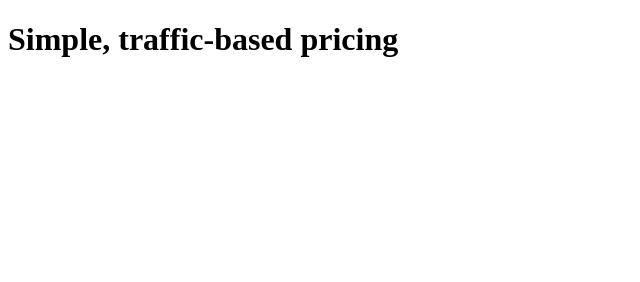
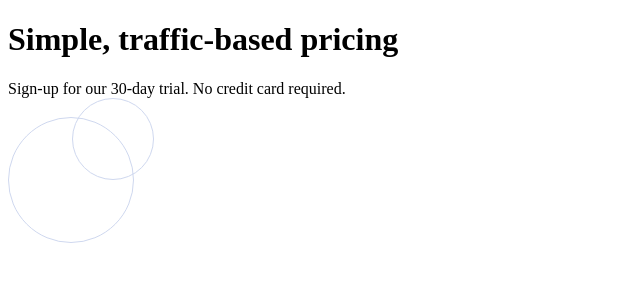
Before and after one commit to AdamHaniff/Interactive-Pricing-Component, a website built with Parcel: page index.html in a window 1280 px wide. Shown: the whole page, without its empty margins (0-640 px from the left). Built offline with nearby package versions, Linux system fonts and the light colour scheme.

Commit message:
Added header__circles img element to the HTML

```diff
--- a/index.html
+++ b/index.html
@@ -14,9 +14,17 @@
   </head>
   <body>
     <header class="header">
-      <div class="header__text">
+      <div class="header__texts">
         <h1 class="header__main">Simple, traffic-based pricing</h1>
-        <div class="header__sub-text"></div>
+        <div class="header__sub-texts">
+          <span class="header__sub-text">Sign-up for our 30-day trial.</span>
+          <span class="header__sub-text">No credit card required.</span>
+        </div>
+        <img
+          class="header__circles"
+          src="./images/pattern-circles.svg"
+          alt="Circles pattern"
+        />
       </div>
     </header>
   </body>
```
